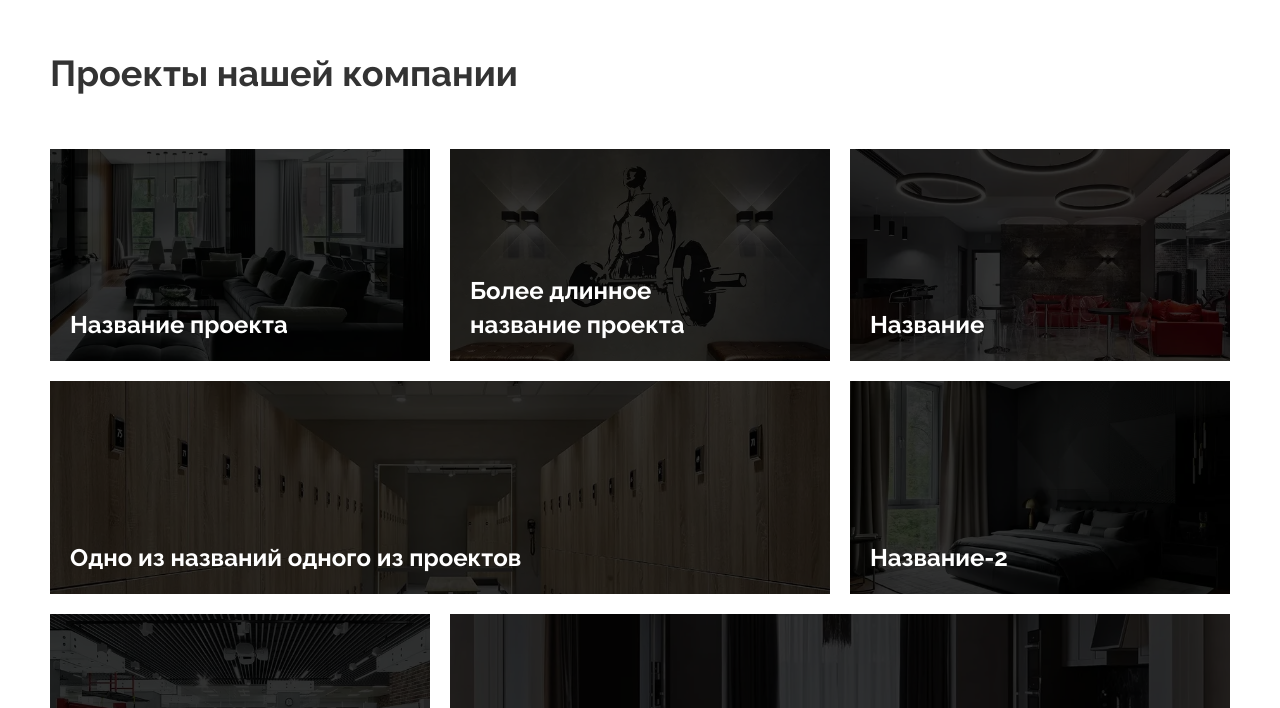
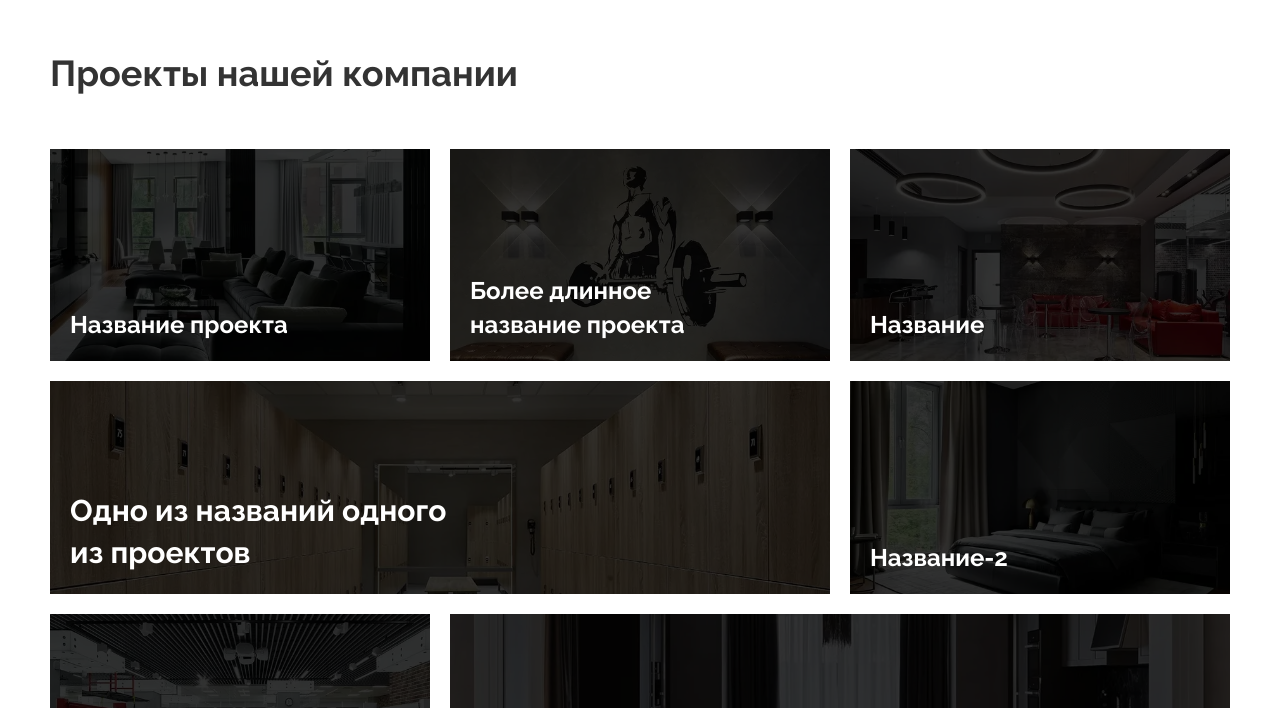
Before and after one commit to Jkrass210/Alexander_Kharitonov, a plain HTML site: page index.html in a window 1280 px wide. Shown: the part 92-800 px from the top of the page. Drawn offline with Linux system fonts and the light colour scheme.

Commit message:
new add2

```diff
--- a/css/style.css
+++ b/css/style.css
@@ -197,6 +197,10 @@ section {
   line-height: 140%;
   color: var(--color-white);
   transition: color 0.4s ease-in-out;
+}
+
+.projects__item:nth-of-type(3n+4)>.projects__link >.projects__subtitle {
+  font-size: 30px;
 }
 
 .projects__subtitle::after {
```
